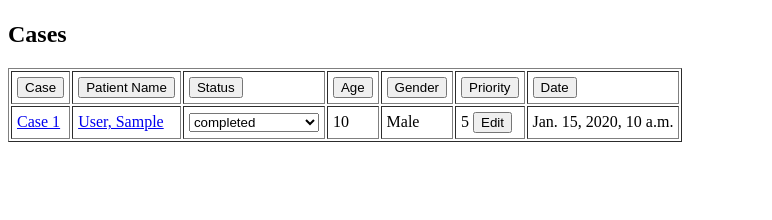
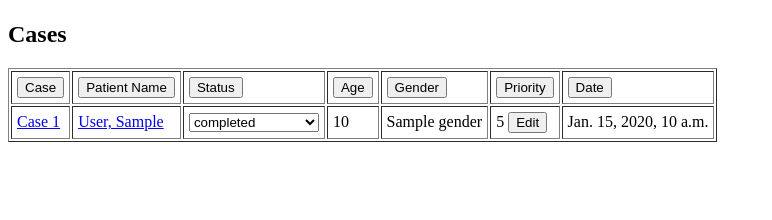
Before and after one commit to CSC301H-Fall2013/Ultra-Remote-Medicine, a Django app: template templates/website/doctor.html in a window 1280 px wide. Shown: the part 316-536 px from the top of the page, without its empty margins (0-772 px from the left). Run offline with Django 3.2, Linux system fonts and the light colour scheme; tables that the repository leaves empty hold one stand-in row (values such as "Sample post"); the template is opened without the code that fills it: values that come from a table or form of the project are taken from there, most other values are stand-ins (such as "Sample title", 1, 10 or a date in 2020); parts of the project's set-up code (start-up, migrations or seed data) failed here and were passed over.

Commit message:
_caseDisplay.html: Made the gender displayed dynamic. _patient.html: Changed some minor formatting.

```diff
--- a/templates/website/_caseDisplay.html
+++ b/templates/website/_caseDisplay.html
@@ -36,7 +36,7 @@
 						<option value="completed" selected>completed</option>
 				</select></td>
 				<td>{{case.age}}</td>
-				<td>Male</td>
+				<td>{{case.patient_ref.gender}}</td>
 				<td>5
 					<button type="button">Edit</button>
 				</td>
--- a/templates/website/patient.html
+++ b/templates/website/patient.html
@@ -21,10 +21,10 @@
 				<td>
 					<form action="">
 						Name: {{lastName}}, {{firstName}}
-						<br> Gender: {{gender}}
-						<br>DOB: {{date_of_birth}}
+						<br> Sex: {{gender}}
+						<br> DOB: {{date_of_birth}}
 						<br> Patient ID: {{health_id}}
-						<br>Phone:{{phone}}
+						<br> Phone:{{phone}}
 						<br> Address:{{address}}
 						<br> Email:{{email}}
 						<br>
```
